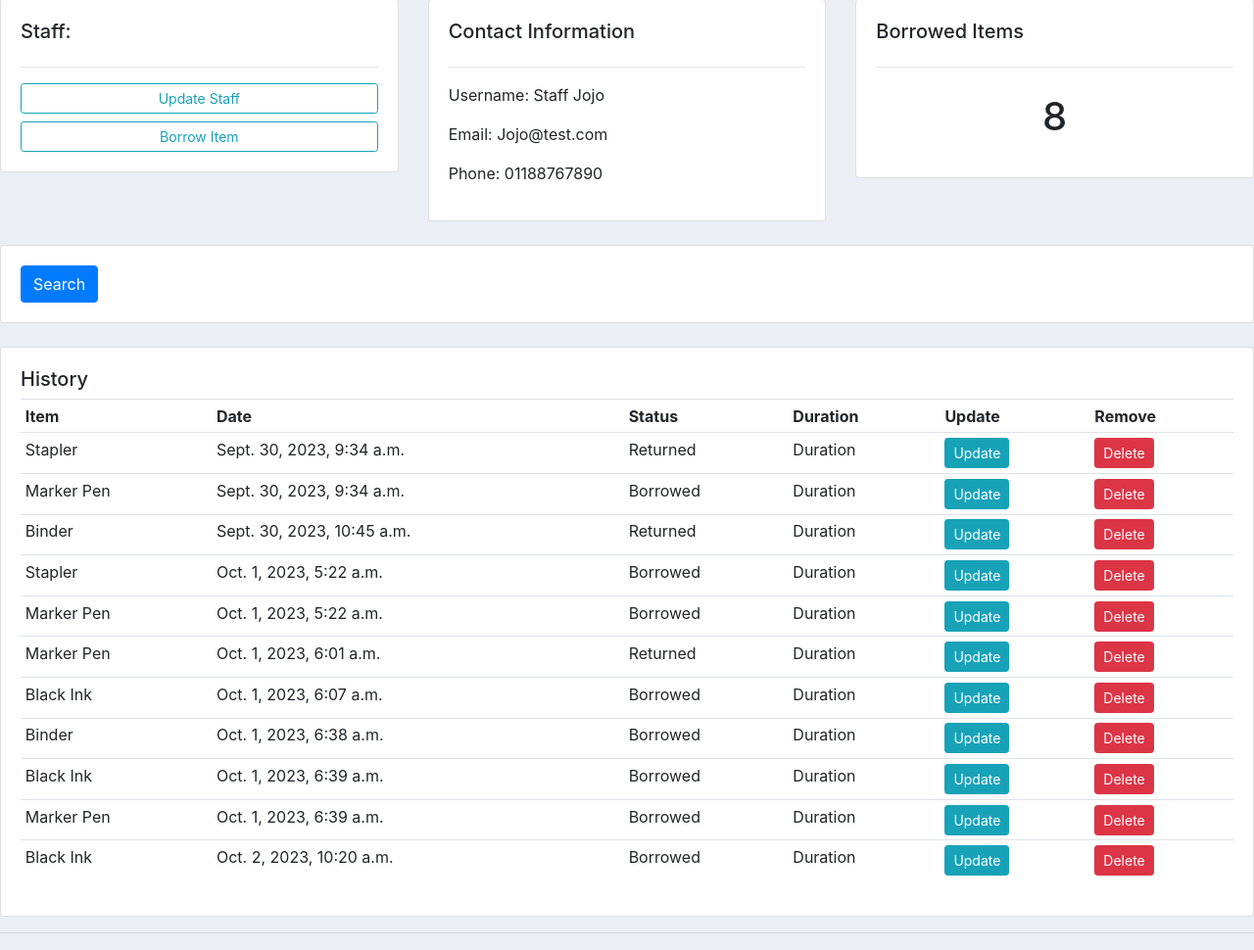
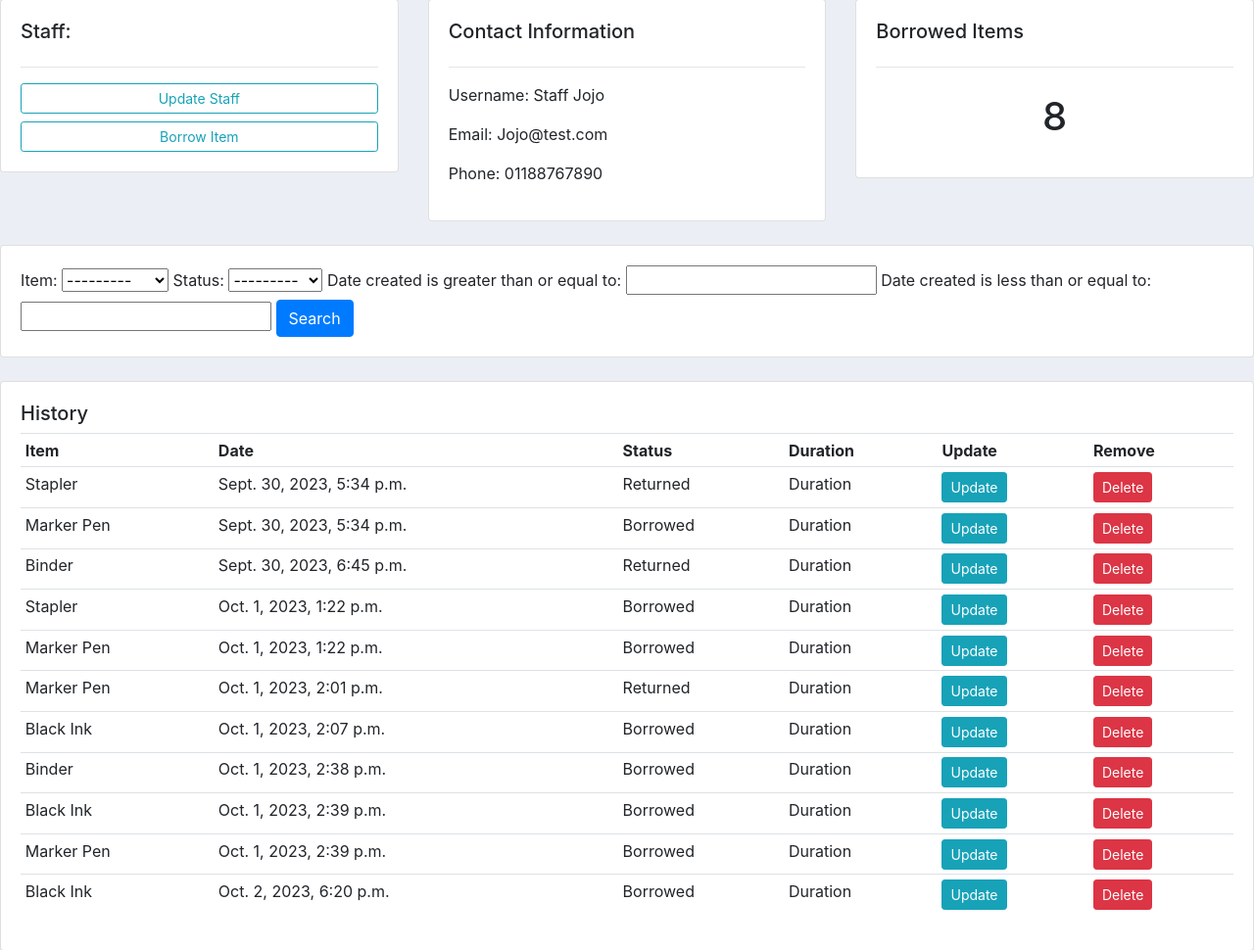
Before and after one commit to dibXpert/scanxtrack, a Django app: page /staff/1 in a window 1280 px wide. Shown: the part 90-1060 px from the top of the page at 98% size. Run offline with Django 4.2, Linux system fonts and the light colour scheme; data comes from the database, SQL or seed files in the repository; both versions use the stored data as it was after the commit.

Commit message:
search DateFilter

```diff
--- a/accounts/filters.py
+++ b/accounts/filters.py
@@ -1,9 +1,14 @@
 import django_filters
+from django_filters import DateFilter
 
 
 from .models import *
 
 class BorrowFilter(django_filters.FilterSet):
+    start_date = DateFilter(field_name="date_created", lookup_expr='gte')
+    end_date = DateFilter(field_name="date_created", lookup_expr='lte')
+
     class Meta:
         model = Borrowed_items
         fields = '__all__'
+        exclude = ['staff', 'date_created']
--- a/accounts/templates/accounts/staff.html
+++ b/accounts/templates/accounts/staff.html
@@ -32,9 +32,12 @@
 <div class="row">
   <div class="col">
     <div class="card card-body">
+
       <form method="get">
+            {{myFilter.form}}
         <button class="btn btn-primary" type="submit">Search</button>
       </form>
+
     </div>
   </div>
 </div>
--- a/accounts/views.py
+++ b/accounts/views.py
@@ -3,6 +3,7 @@ from django.http import HttpResponse
 #from django.forms import inlineformset_factory
 from .models import *
 from .forms import BorrowedForm
+from .filters import BorrowFilter
 # Create your views here.
 def home(request):
     borrowed_items = Borrowed_items.objects.all()
@@ -30,11 +31,12 @@ def staff(request,pk):
     borrows = staff.borrowed_items_set.all()
     total_borrowed = borrows.filter(status='Borrowed').count()
 
+    myFilter = BorrowFilter(request.GET, queryset=borrows)
+    borrows = myFilter.qs
 
 
 
-
-    context = {'staff':staff, 'borrows':borrows, 'total_borrowed':total_borrowed}
+    context = {'staff':staff, 'borrows':borrows, 'total_borrowed':total_borrowed, 'myFilter': myFilter}
     return render(request,'accounts/staff.html',context)
 
 def createBorrow(request,pk):
--- a/scanxtrack/settings.py
+++ b/scanxtrack/settings.py
@@ -110,13 +110,14 @@ AUTH_PASSWORD_VALIDATORS = [
 
 LANGUAGE_CODE = 'en-us'
 
-TIME_ZONE = 'UTC'
+TIME_ZONE = 'Asia/Kuala_Lumpur'
 
 USE_I18N = True
 
 USE_TZ = True
 
-
+DATE_INPUT_FORMATS = ['%d-%m-%Y']
+DATETIME_INPUT_FORMATS = ['%d-%m-%Y %H:%M:%S']
 # Static files (CSS, JavaScript, Images)
 # https://docs.djangoproject.com/en/4.2/howto/static-files/
 
```
Also changed, not shown: db.sqlite3.
